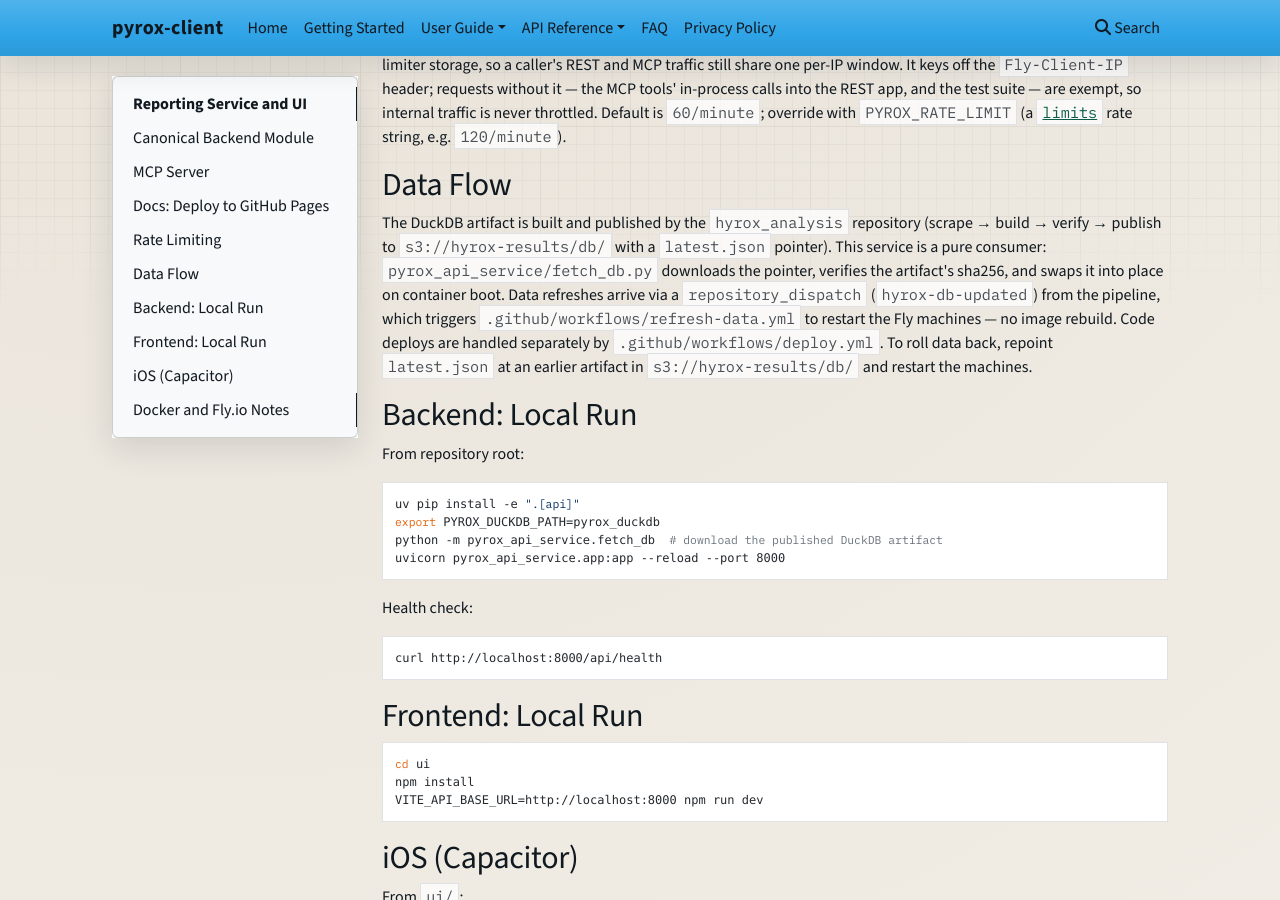
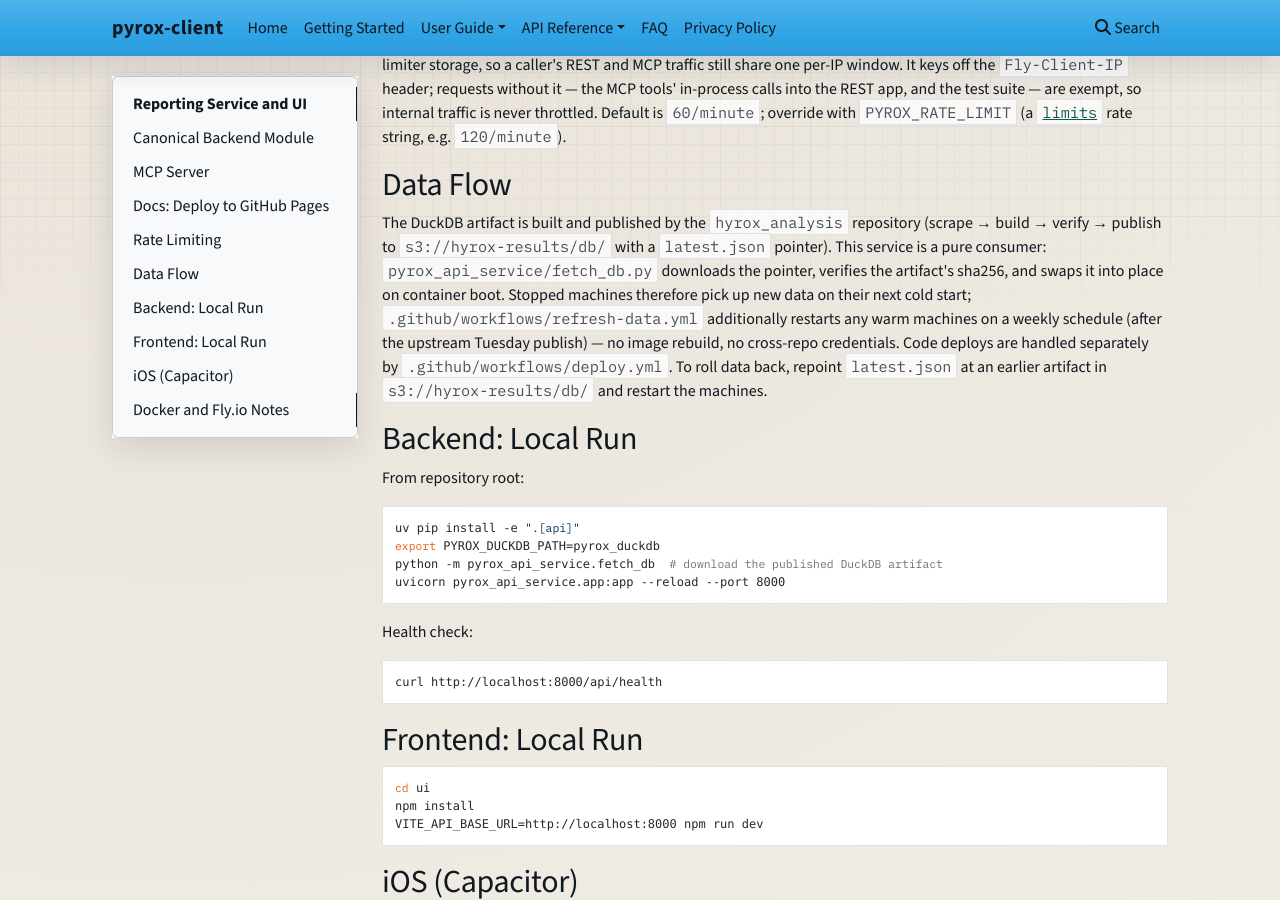
Before and after one commit to vmatei2/pyrox-client, an MkDocs documentation site: the page built from docs/maintainers/reporting-service.md, in a window 1280 px wide and 900 px high, scrolled down 1015 px. Built offline with MkDocs 1.6.1, drawn with Linux system fonts in a browser that asks for light colours; nearby versions of some CDN libraries.

Commit message:
refactor: refresh data on weekly cron instead of repository_dispatch
Drops the cross-repo dispatch dependency (no PAT needed in the
scraping repo). Cold starts always fetch the latest artifact; the
Tuesday 20:00 UTC cron (after the upstream publish) restarts any
machines that stayed warm.

Co-Authored-By: Claude Fable 5 <noreply@anthropic.com>

```diff
--- a/docs/maintainers/reporting-service.md
+++ b/docs/maintainers/reporting-service.md
@@ -65,10 +65,11 @@ The DuckDB artifact is built and published by the `hyrox_analysis` repository
 (scrape → build → verify → publish to `s3://hyrox-results/db/` with a
 `latest.json` pointer). This service is a pure consumer:
 `pyrox_api_service/fetch_db.py` downloads the pointer, verifies the artifact's
-sha256, and swaps it into place on container boot. Data refreshes arrive via a
-`repository_dispatch` (`hyrox-db-updated`) from the pipeline, which triggers
-`.github/workflows/refresh-data.yml` to restart the Fly machines — no image
-rebuild. Code deploys are handled separately by
+sha256, and swaps it into place on container boot. Stopped machines therefore
+pick up new data on their next cold start; `.github/workflows/refresh-data.yml`
+additionally restarts any warm machines on a weekly schedule (after the
+upstream Tuesday publish) — no image rebuild, no cross-repo credentials.
+Code deploys are handled separately by
 `.github/workflows/deploy.yml`. To roll data back, repoint `latest.json` at an
 earlier artifact in `s3://hyrox-results/db/` and restart the machines.
 
```
Also changed, not shown: 1 other file.
